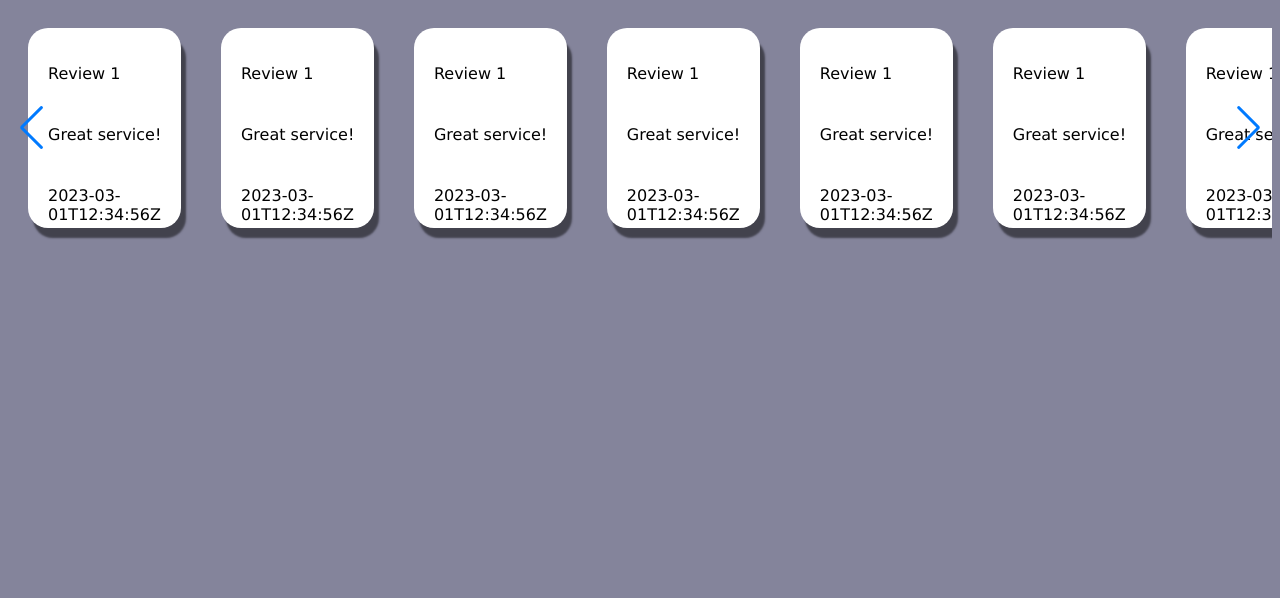
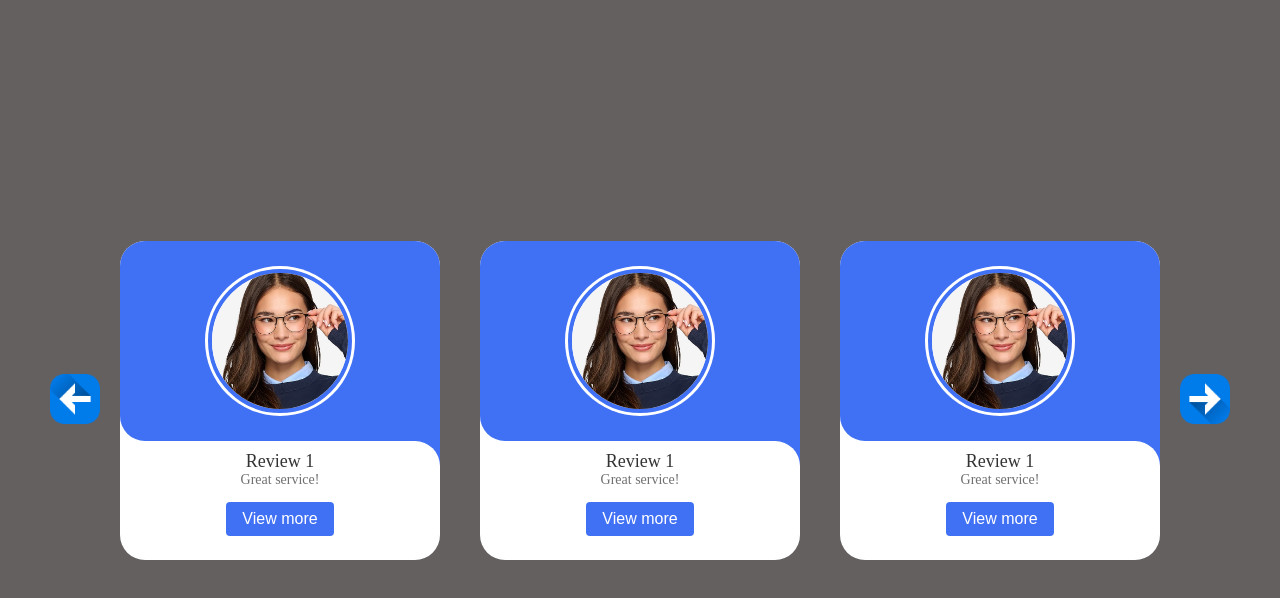
Before and after one commit to ESolis123/BranGroTest, a website: page public/index.html in a window 1280 px wide. Drawn offline with nearby package versions, Linux system fonts and the light colour scheme; no server answers.

Commit message:
Fixing UI

```diff
--- a/public/css/styles.css
+++ b/public/css/styles.css
@@ -1,22 +1,28 @@
 body{
-    background-color: rgb(132, 132, 155);
+    background-color: rgb(128, 135, 175);
     font-family: Verdana, Geneva, Tahoma, sans-serif;
+    width: 100%;
+    display: flex;
+    justify-content: center;
 }
 
 .review-div{
     background-color: rgb(255, 255, 255);
     border-radius: 20px;
     justify-content: center;
-    width: 1000px;
+    width: 300px;
     height: 200px;
     align-items: center;
-    margin: 20px;
+    margin: 30px auto;
     box-shadow: 5px 10px 2px rgba(0,0,0,0.5);
 }
 
-#carousel{
-    display: flex;
-    margin-top: 100px;
+img{
+    object-fit: cover;
+    border-radius: 120px;
+    width: 120px;
+    height: 120px;
+    margin: 20px;
 }
 
 div p{
@@ -25,4 +31,25 @@ div p{
     width: 100%;
     height: 5px;
 
+
+
+    }
+
+.container{
+    display: flex;
+    width: 100%;
+    height: 100%;
+    flex-direction: column;
+    overflow: hidden;
+    padding: 20px;
 }
+
+
+.description{
+    display: contents;
+}
+
+.right{
+    width: 50%;
+    height: 100%;
+}
--- /dev/null
+++ b/public/css/styles2.css
@@ -0,0 +1,157 @@
+*{
+    margin: 0;
+    padding:0;
+    box-sizing: border-box;
+
+}
+
+body{
+    min-height: 100vh;
+    display: flex;
+    align-items: center;
+    justify-content: center;
+    background-color: #646060;
+}
+
+.card{
+    width: 320px;
+    border-radius: 25px;
+    background-color: #FFF;
+    margin: 20px;
+}
+
+.card:hover{
+    transform: scale(0.8);
+}
+
+.card-image{
+    position: relative;
+    height: 150px;
+    width: 150px;
+    border-radius: 50%;
+    background: #FFF;
+    padding: 3px;
+}
+
+.card-image .card-img{
+    height: 100%;
+    width: 100%;
+    object-fit: cover;
+    border-radius: 50%;
+    border: 4px solid #4070F4;
+}
+
+
+
+
+.image-content,.card-content{
+    display: flex;
+    flex-direction: column;
+    align-items: center;
+    padding: 10px 14px;
+}
+
+.name{
+    font-size: 18px;
+    font-weight: 500;
+    color: #333;
+}
+
+.description{
+    font-size: 14px;
+    color: #707070;
+    text-align: center;
+
+}
+
+.image-content{
+    row-gap: 5px;
+    position: relative;
+    padding: 25px 0;
+
+}
+
+
+
+.overlay{
+    position: absolute;
+    height: 100%;
+    width: 100%;
+    left:0;
+    top:0;
+    background-color: #4070F4;
+    border-radius: 25px 25px 0 25px;
+}
+
+.overlay::before,
+.overlay::after{
+    content:'';
+    right: 0;
+    bottom: -40px;
+    position:absolute;
+    height: 40px;
+    width: 40px;
+    background-color: #4070F4;
+}
+
+.overlay::after{
+    border-radius: 0 25px 0 0;
+    background-color: #FFF;
+}
+
+.slide-container{
+    max-width: 1120px;
+    width: 100%;
+    background-color: grey;
+    padding: 40px 0;
+}
+
+.slide-content{
+    margin: 0 40px;
+    width: 50;
+}
+
+.card-wrapper{
+    display: flex;
+}
+
+/*Button Styles*/
+
+.button-navigation-img{
+    background-color: transparent;
+    width: 50px;
+    height: 50px;
+    transform: rotate(-180deg);
+}
+
+.button-navigation{
+    background-color: transparent;
+    border: none;
+    margin-top: auto;
+    margin-bottom: auto;
+    cursor: pointer;
+}
+
+.button-navigation:hover{
+    transform: scale(0.8);
+}
+
+.button{
+    border: none;
+    font-size: 16px;
+    color:#fff;
+    padding: 8px 16px;
+    background-color: #4070F4;
+    border-radius: 4px;
+    margin: 14px;
+    cursor: pointer;
+    transition: all 0.3s ease;
+}
+
+.button:hover{
+    background: #265FD2;
+}
+
+.right-button{
+    transform: rotate(0);
+}
--- a/public/index.html
+++ b/public/index.html
@@ -1,23 +1,21 @@
 <!DOCTYPE html>
 <html>
     <head>
-
-        <link href="/css/styles.css" rel="stylesheet">
-        <link rel="stylesheet" href="https://unpkg.com/swiper@10/swiper-bundle.min.css">
+        <link
+  rel="stylesheet"
+  href="https://cdn.jsdelivr.net/npm/swiper@11/swiper-bundle.min.css"
+/>
+        <link href="/css/styles2.css" rel="stylesheet">
+        <meta name="viewport" content="width=device-width, initial-scale=1.0">
     </head>
     <body>
-
-        <div class="swiper">
-            <div id="reviews" class="swiper-wrapper"> </div>
-            <div class="swiper-pagination"></div>
-
-            <!-- If we need navigation buttons -->
-            <div class="swiper-button-prev"></div>
-            <div class="swiper-button-next"></div>
-        </div>
+                <div id="reviews" class="card-wrapper">
+                    <button class="button-navigation">
+                        <img class="button-navigation-img" src="assets/right-arrow.png">
+                    </button>
+                </div>
 
         <script type="module" src="/js/script.js"></script>
-        <script src="https://unpkg.com/swiper@10/swiper-bundle.min.js"></script>
 
     </body>
 
--- a/public/js/script.js
+++ b/public/js/script.js
@@ -1,7 +1,9 @@
 
-/*NOTE: These are test reviews with an structure similar to that of the real reviews retrieved from Google.
-I don't a project with reviews yet so I had to do this to see how it would look like.
+/*NOTE: These are test reviews with a structure similar to that of the real reviews retrieved from Google.
+I don't have a project with reviews yet so I had to do this to see how they would look like.
 */
+let swiper;
+
 
 const testReviews = [
 
@@ -187,38 +189,143 @@ const testReviews = [
       "createTime": "2023-03-01T12:34:56Z"
     },
 
+    {
+      "reviewer": {
+        "displayName": "Review 1",
+        "profilePhotoUrl": ""
+      },
+      "comment": "Great service!",
+      "rating": 5,
+      "createTime": "2023-03-01T12:34:56Z"
+    },
+    {
+      "reviewer": {
+        "displayName": "Review 1",
+        "profilePhotoUrl": ""
+      },
+      "comment": "Great service!",
+      "rating": 5,
+      "createTime": "2023-03-01T12:34:56Z"
+    },
+    {
+      "reviewer": {
+        "displayName": "Review 1",
+        "profilePhotoUrl": ""
+      },
+      "comment": "Great service!",
+      "rating": 5,
+      "createTime": "2023-03-01T12:34:56Z"
+    },
+    {
+      "reviewer": {
+        "displayName": "Review 1",
+        "profilePhotoUrl": ""
+      },
+      "comment": "Great service!",
+      "rating": 5,
+      "createTime": "2023-03-01T12:34:56Z"
+    },
+    {
+      "reviewer": {
+        "displayName": "Review 1",
+        "profilePhotoUrl": ""
+      },
+      "comment": "Great service!",
+      "rating": 5,
+      "createTime": "2023-03-01T12:34:56Z"
+    },
+    {
+      "reviewer": {
+        "displayName": "Review 1",
+        "profilePhotoUrl": ""
+      },
+      "comment": "Great service!",
+      "rating": 5,
+      "createTime": "2023-03-01T12:34:56Z"
+    },
+    {
+      "reviewer": {
+        "displayName": "Review 1",
+        "profilePhotoUrl": ""
+      },
+      "comment": "Great service!",
+      "rating": 5,
+      "createTime": "2023-03-01T12:34:56Z"
+    },
+    {
+      "reviewer": {
+        "displayName": "Review 1",
+        "profilePhotoUrl": ""
+      },
+      "comment": "Great service!",
+      "rating": 5,
+      "createTime": "2023-03-01T12:34:56Z"
+    },
+    {
+      "reviewer": {
+        "displayName": "Review 1",
+        "profilePhotoUrl": ""
+      },
+      "comment": "Great service!",
+      "rating": 5,
+      "createTime": "2023-03-01T12:34:56Z"
+    },
+    {
+      "reviewer": {
+        "displayName": "Review 1",
+        "profilePhotoUrl": ""
+      },
+      "comment": "Great service!",
+      "rating": 5,
+      "createTime": "2023-03-01T12:34:56Z"
+    },
+    {
+      "reviewer": {
+        "displayName": "Review 1",
+        "profilePhotoUrl": ""
+      },
+      "comment": "Great service!",
+      "rating": 5,
+      "createTime": "2023-03-01T12:34:56Z"
+    },
+    {
+      "reviewer": {
+        "displayName": "Review 1",
+        "profilePhotoUrl": ""
+      },
+      "comment": "Great service!",
+      "rating": 5,
+      "createTime": "2023-03-01T12:34:56Z"
+    },
+    {
+      "reviewer": {
+        "displayName": "Review 1",
+        "profilePhotoUrl": ""
+      },
+      "comment": "Great service!",
+      "rating": 5,
+      "createTime": "2023-03-01T12:34:56Z"
+    },
+    {
+      "reviewer": {
+        "displayName": "Review 1",
+        "profilePhotoUrl": ""
+      },
+      "comment": "Great service!",
+      "rating": 5,
+      "createTime": "2023-03-01T12:34:56Z"
+    },
+
 ];
 
 //NOTE: After the document is loaded a Swiper object is created to handle the carousel animation
 
-document.addEventListener("DOMContentLoaded", ()=>{
-    displayReviews();
-
-    new Swiper('.swiper-wrapper', {
-      // Optional parameters
-      loop: true,
-      direction: "horizontal",
-      // If we need pagination
-      pagination: {
-        el: '.swiper-pagination',
-      },
-
-      // Navigation arrows
-      navigation: {
-        nextEl: '.swiper-button-next',
-        prevEl: '.swiper-button-prev',
-      },
-
-      // And if we need scrollbar
-      scrollbar: {
-        el: '.swiper-scrollbar',
-      },
+document.addEventListener("DOMContentLoaded", async ()=> {
+  await displayReviews();
 
 
-    });
 
 })
-
 //NOTE: this function takes an accountId and a locationId to retrieve the project's reviews.
 // In case of an error, the test reviews are shown
 
@@ -244,24 +351,34 @@ async function displayReviews () {
     const reviewsSection = document.getElementById("reviews");
 
     //We take up to 8 reviews using the slice function and then append them to the reviews section
-    reviews.slice(0,8).forEach(review=>{
-        const div = document.createElement("div");
-        div.classList.add("review-div");
-        div.classList.add("swiper-slider");
+    reviews.slice(0,3).forEach(review=>{
 
-        const user = document.createElement("p");
-        user.innerText = review.reviewer.displayName;
+      const html = `
+                        <div class="image-content">
+                            <span class="overlay"></span>
+                            <div class="card-image">
+                                <img src="/assets/glass.jpg" class="card-img">
+                            </div>
+                        </div>
 
-        const comment = document.createElement("p");
-        comment.innerText = review.comment;
+                        <div class="card-content">
+                            <h2 class="name">${review.reviewer.displayName}</h2>
+                            <p class="description">${review.comment}</p>
+                            <button class="button">View more</button>
+                        </div>
+                    `
 
-        const date = document.createElement("p");
-        date.innerText = review.createTime;
+        const card = document.createElement("div");
+        card.classList.add("card");
 
-        div.append(user);
-        div.append(comment);
-        div.append(date);
+        card.innerHTML=html;
 
-        reviewsSection.appendChild(div);
+        reviewsSection.appendChild(card);
     });
+
+    const lastButton = document.createElement("button");
+    lastButton.classList.add("button-navigation");
+
+    lastButton.innerHTML =`<img class="button-navigation-img right-button" src="assets/right-arrow.png">`;
+    reviewsSection.appendChild(lastButton);
 }
```
Also changed, not shown: public/assets/glass.jpg (added), public/assets/right-arrow.png (added).
